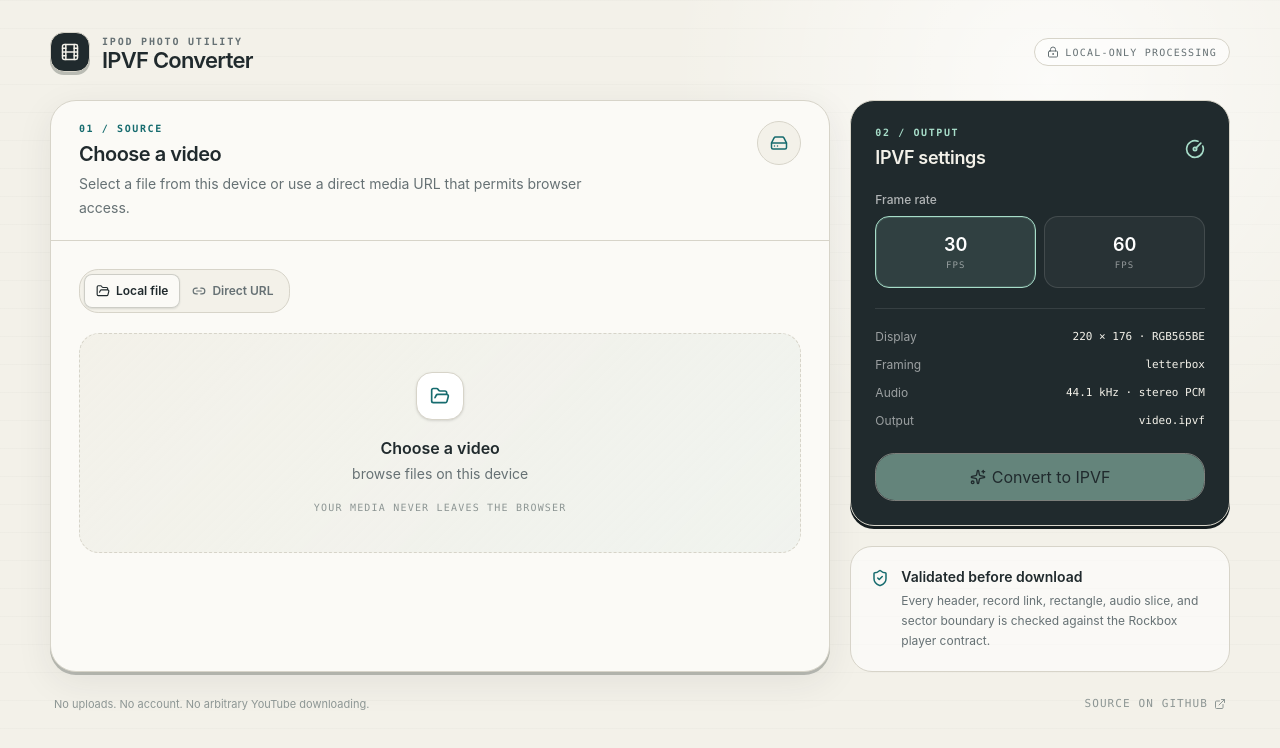
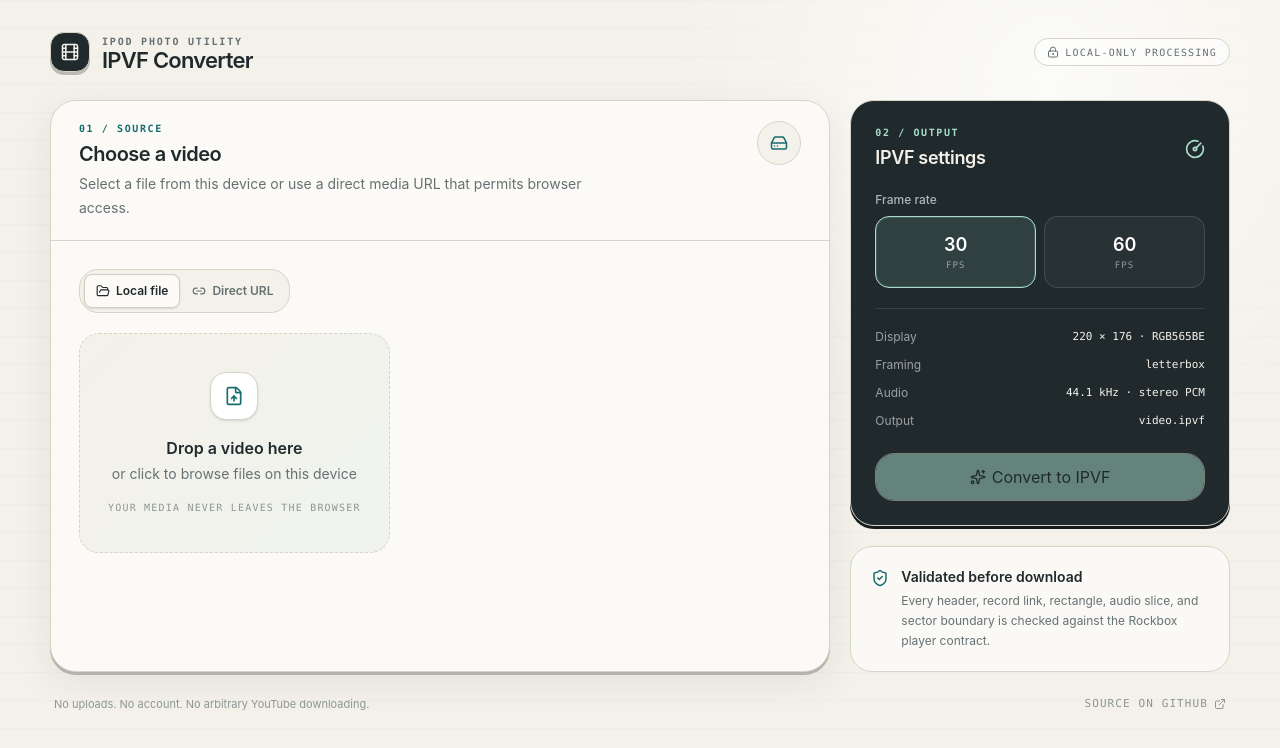
Before and after one commit to jspann21/ipod-ipvf-converter, a React (Vite) app: page / in a window 1280 px wide. Shown: the top 748 px of the page. Built offline with nearby package versions, Linux system fonts and the light colour scheme; the HTML template or start-up script is replaced by a standard one.

Commit message:
Add drag-and-drop video selection

```diff
--- a/src/App.tsx
+++ b/src/App.tsx
@@ -3,6 +3,7 @@
   CircleGauge,
   Download,
   ExternalLink,
+  FileUp,
   Film,
   FolderOpen,
   HardDrive,
@@ -37,6 +38,9 @@
 };
 type CompleteResult = Extract<WorkerResponse, { type: 'complete' }>;
 
+const VIDEO_FILE_PATTERN =
+  /\.(?:3g2|3gp|avi|flv|m2ts|m4v|mkv|mov|mp4|mpeg|mpg|mts|ogv|ts|webm|wmv)$/i;
+
 const STAGE_WEIGHT: Record<ConversionStage, [number, number]> = {
   inspect: [0, 12],
   audio: [12, 30],
@@ -68,6 +72,10 @@
   return `${minutes}:${remainder.toFixed(1).padStart(4, '0')}`;
 }
 
+function isVideoFile(file: File) {
+  return file.type.startsWith('video/') || VIDEO_FILE_PATTERN.test(file.name);
+}
+
 async function getOutputFile(name: string) {
   const root = await navigator.storage.getDirectory();
   const handle = await root.getFileHandle(name);
@@ -83,6 +91,8 @@
   const filePreviewUrlRef = useRef('');
   const [sourceMode, setSourceMode] = useState<SourceMode>('file');
   const [file, setFile] = useState<File | null>(null);
+  const [isDraggingFile, setIsDraggingFile] = useState(false);
+  const [fileError, setFileError] = useState('');
   const [fps, setFps] = useState<30 | 60>(30);
   const [fit, setFit] = useState<FitMode>('contain');
   const [url, setUrl] = useState('');
@@ -219,6 +229,16 @@
     setResult(null);
     setError('');
     setRunState('idle');
+    setFileError('');
+  }
+
+  function acceptFile(nextFile: File | null) {
+    if (!nextFile) return;
+    if (!isVideoFile(nextFile)) {
+      setFileError('Choose a video file, such as MP4, MOV, MKV, AVI, or WebM.');
+      return;
+    }
+    selectFile(nextFile);
   }
 
   function loadUrlPreview() {
@@ -403,20 +423,57 @@
               </div>
 
               {sourceMode === 'file' ? (
-                <label
-                  htmlFor="video-file"
-                  className="group grid min-h-[220px] cursor-pointer place-items-center rounded-[20px] border border-dashed border-[var(--line-strong)] bg-[linear-gradient(135deg,var(--paper),rgb(234_239_234/65%))] p-7 text-center transition hover:border-[var(--teal)]"
-                >
+                <div>
                   <input
                     id="video-file"
                     ref={inputRef}
                     className="sr-only"
                     type="file"
-                    accept="video/*,.mkv,.avi,.mov,.m4v,.webm"
+                    accept="video/*,.3g2,.3gp,.avi,.flv,.m2ts,.m4v,.mkv,.mov,.mp4,.mpeg,.mpg,.mts,.ogv,.ts,.webm,.wmv"
                     onChange={(event) =>
-                      selectFile(event.target.files?.[0] ?? null)
+                      acceptFile(event.target.files?.[0] ?? null)
                     }
                   />
+                  <button
+                    type="button"
+                    className="file-dropzone group grid min-h-[220px] cursor-pointer place-items-center rounded-[20px] border border-dashed border-[var(--line-strong)] bg-[linear-gradient(135deg,var(--paper),rgb(234_239_234/65%))] p-7 text-center transition hover:border-[var(--teal)]"
+                    aria-label={
+                      file
+                        ? `Replace ${file.name} with another video`
+                        : 'Choose or drop a video file'
+                    }
+                    data-dragging={isDraggingFile}
+                    onClick={() => inputRef.current?.click()}
+                    onDragEnter={(event) => {
+                      event.preventDefault();
+                      setIsDraggingFile(true);
+                    }}
+                    onDragOver={(event) => {
+                      event.preventDefault();
+                      event.dataTransfer.dropEffect = 'copy';
+                      setIsDraggingFile(true);
+                    }}
+                    onDragLeave={(event) => {
+                      if (
+                        event.relatedTarget instanceof Node &&
+                        event.currentTarget.contains(event.relatedTarget)
+                      )
+                        return;
+                      setIsDraggingFile(false);
+                    }}
+                    onDrop={(event) => {
+                      event.preventDefault();
+                      event.stopPropagation();
+                      setIsDraggingFile(false);
+                      const droppedFile = event.dataTransfer.files[0] ?? null;
+                      if (!droppedFile) {
+                        setFileError('Drop a video file from your device.');
+                        return;
+                      }
+                      acceptFile(droppedFile);
+                      if (inputRef.current) inputRef.current.value = '';
+                    }}
+                  >
                     {file ? (
                       <div className="w-full max-w-md">
                         <div className="mx-auto mb-4 grid size-12 place-items-center rounded-2xl bg-[var(--teal-soft)] text-[var(--teal)]">
@@ -428,34 +485,52 @@
                         <p className="mt-1 font-mono text-xs text-[var(--muted-ink)]">
                           {formatBytes(file.size)} · ready to inspect
                         </p>
-                      <button
-                        className="mt-4 inline-flex items-center gap-1.5 text-xs font-semibold text-[var(--teal)] hover:underline"
-                        type="button"
-                        onClick={(event) => {
-                          event.preventDefault();
-                          event.stopPropagation();
-                          selectFile(null);
-                          if (inputRef.current) inputRef.current.value = '';
-                        }}
-                      >
-                        <X className="size-3.5" /> Remove
-                      </button>
+                        <p className="mt-3 text-xs text-[var(--muted-ink)]">
+                          Drop another video here to replace it
+                        </p>
                       </div>
                     ) : (
                       <div>
                         <div className="mx-auto mb-4 grid size-12 place-items-center rounded-2xl border border-[var(--line)] bg-white text-[var(--teal)] shadow-sm transition group-hover:-translate-y-0.5">
-                        <FolderOpen className="size-5" />
+                          <FileUp className="size-5" />
                         </div>
-                      <p className="font-semibold">Choose a video</p>
+                        <p className="font-semibold">
+                          {isDraggingFile
+                            ? 'Release to add this video'
+                            : 'Drop a video here'}
+                        </p>
                         <p className="mt-1 text-sm text-[var(--muted-ink)]">
-                        browse files on this device
+                          or click to browse files on this device
                         </p>
                         <p className="mt-4 font-mono text-[10px] uppercase tracking-[0.12em] text-[var(--faint-ink)]">
                           Your media never leaves the browser
                         </p>
                       </div>
                     )}
-                </label>
+                  </button>
+                  {fileError && (
+                    <p
+                      className="mt-3 text-center text-xs font-medium text-red-700"
+                      role="alert"
+                    >
+                      {fileError}
+                    </p>
+                  )}
+                  {file && (
+                    <div className="mt-3 text-center">
+                      <button
+                        className="inline-flex items-center gap-1.5 text-xs font-semibold text-[var(--teal)] hover:underline"
+                        type="button"
+                        onClick={() => {
+                          selectFile(null);
+                          if (inputRef.current) inputRef.current.value = '';
+                        }}
+                      >
+                        <X className="size-3.5" /> Remove selected file
+                      </button>
+                    </div>
+                  )}
+                </div>
               ) : (
                 <div className="min-h-[220px] rounded-[20px] border border-[var(--line)] bg-[var(--paper)] p-5 sm:p-7">
                   <label
--- a/src/index.css
+++ b/src/index.css
@@ -96,6 +96,16 @@
     0 1px 2px rgb(32 42 45 / 12%),
     inset 0 0 0 1px rgb(185 187 179 / 70%);
 }
+.file-dropzone[data-dragging='true'] {
+  border-color: var(--teal);
+  background: var(--teal-soft);
+  box-shadow:
+    inset 0 0 0 2px rgb(23 108 111 / 18%),
+    0 8px 24px rgb(32 42 45 / 8%);
+}
+.file-dropzone[data-dragging='true'] > div {
+  transform: scale(1.015);
+}
 .fps-choice {
   display: flex;
   min-height: 72px;
```
Also changed, not shown: 1 other file (tests, documents, lock files or other folders). Lines whose indentation alone changed are shown as unchanged.
